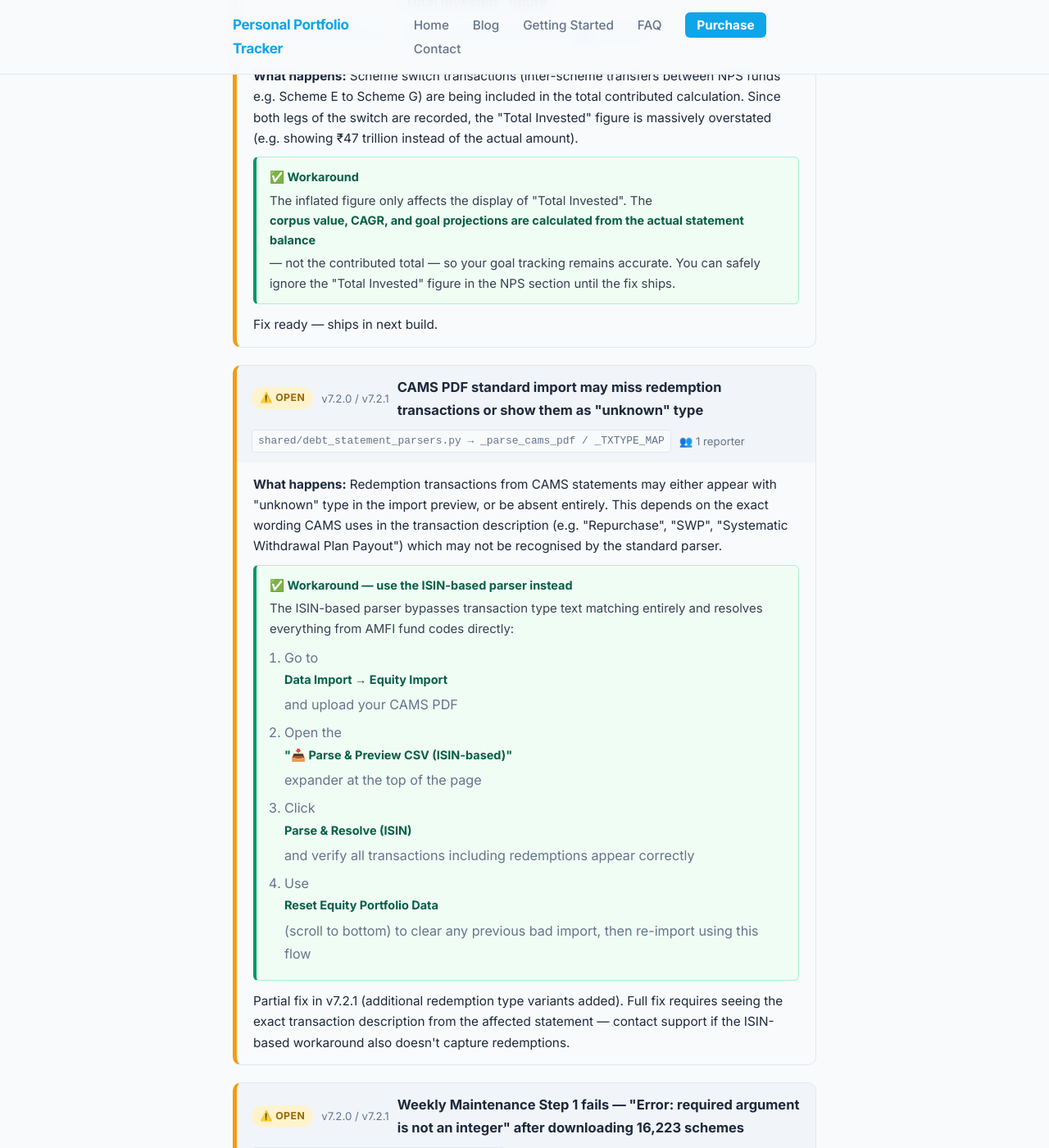
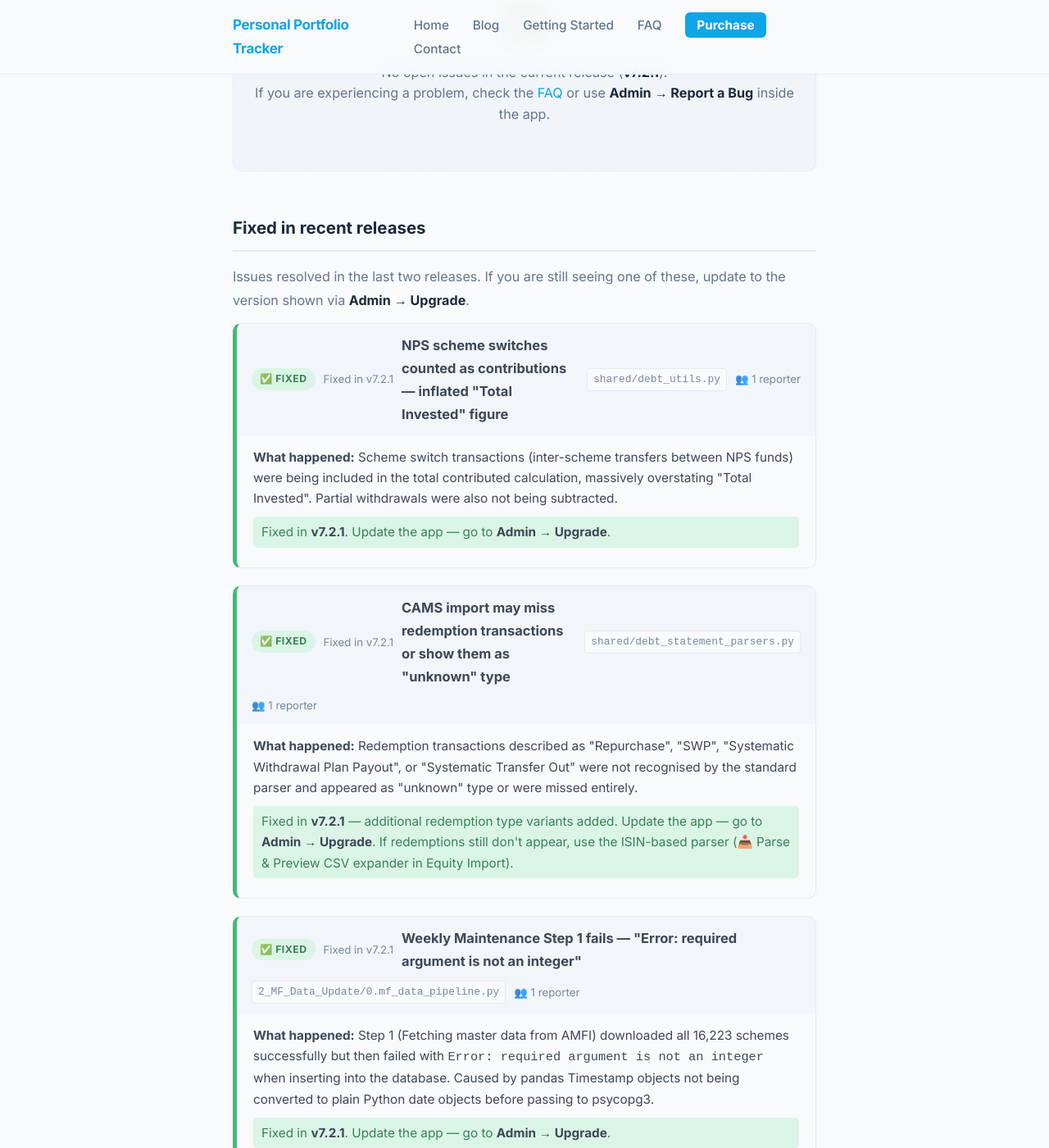
Before and after one commit to srikrishna2024/portfolio-tracker-blog, a Jekyll site: the page built from known-issues/index.html, in a window 1280 px wide and 1400 px high, scrolled down 745 px. Shown: the whole window at 82% size. Built offline with Jekyll 4.4.1, drawn with Linux system fonts in a browser that asks for light colours; some of the changed text lies outside the part shown.

Commit message:
known issues: all v7.2.1 issues moved to Fixed — no open issues

```diff
--- a/known-issues/index.html
+++ b/known-issues/index.html
@@ -18,63 +18,57 @@ title: Known Issues & Workarounds
   <div class="content-section">
     <h2>Open issues</h2>
 
-    <div class="ki-issue ki-noncritical">
+    <div class="ki-empty">
+      <span class="ki-empty-icon">✅</span>
+      <p>No open issues in the current release (<strong>v7.2.1</strong>).<br>
+      If you are experiencing a problem, check the <a href="{{ '/faq/' | relative_url }}">FAQ</a>
+      or use <strong>Admin → Report a Bug</strong> inside the app.</p>
+    </div>
+  </div>
+
+  <div class="content-section">
+    <h2>Fixed in recent releases</h2>
+    <p>Issues resolved in the last two releases. If you are still seeing one of these, update to the version shown via <strong>Admin → Upgrade</strong>.</p>
+
+    <div class="ki-issue ki-fixed">
       <div class="ki-header">
-        <span class="ki-badge ki-badge-noncritical">⚠️ Open</span>
-        <span class="ki-version">v7.2.0 / v7.2.1</span>
+        <span class="ki-badge ki-badge-fixed">✅ Fixed</span>
+        <span class="ki-version">Fixed in v7.2.1</span>
         <h3 class="ki-title">NPS scheme switches counted as contributions — inflated "Total Invested" figure</h3>
-        <span class="ki-page">shared/debt_utils.py → get_nps_total_contributed</span>
+        <span class="ki-page">shared/debt_utils.py</span>
         <span class="ki-version">👥 1 reporter</span>
       </div>
       <div class="ki-body">
-        <p><strong>What happens:</strong> Scheme switch transactions (inter-scheme transfers between NPS funds e.g. Scheme E to Scheme G) are being included in the total contributed calculation. Since both legs of the switch are recorded, the "Total Invested" figure is massively overstated (e.g. showing ₹47 trillion instead of the actual amount).</p>
-        <div class="ki-workaround">
-          <strong>✅ Workaround</strong>
-          <p>The inflated figure only affects the display of "Total Invested". The <strong>corpus value, CAGR, and goal projections are calculated from the actual statement balance</strong> — not the contributed total — so your goal tracking remains accurate. You can safely ignore the "Total Invested" figure in the NPS section until the fix ships.</p>
-        </div>
-        <p class="ki-eta">Fix ready — ships in next build.</p>
+        <p><strong>What happened:</strong> Scheme switch transactions (inter-scheme transfers between NPS funds) were being included in the total contributed calculation, massively overstating "Total Invested". Partial withdrawals were also not being subtracted.</p>
+        <p class="ki-fixed-note">Fixed in <strong>v7.2.1</strong>. Update the app — go to <strong>Admin → Upgrade</strong>.</p>
       </div>
     </div>
 
-    <div class="ki-issue ki-noncritical">
+    <div class="ki-issue ki-fixed">
       <div class="ki-header">
-        <span class="ki-badge ki-badge-noncritical">⚠️ Open</span>
-        <span class="ki-version">v7.2.0 / v7.2.1</span>
-        <h3 class="ki-title">CAMS PDF standard import may miss redemption transactions or show them as "unknown" type</h3>
-        <span class="ki-page">shared/debt_statement_parsers.py → _parse_cams_pdf / _TXTYPE_MAP</span>
+        <span class="ki-badge ki-badge-fixed">✅ Fixed</span>
+        <span class="ki-version">Fixed in v7.2.1</span>
+        <h3 class="ki-title">CAMS import may miss redemption transactions or show them as "unknown" type</h3>
+        <span class="ki-page">shared/debt_statement_parsers.py</span>
         <span class="ki-version">👥 1 reporter</span>
       </div>
       <div class="ki-body">
-        <p><strong>What happens:</strong> Redemption transactions from CAMS statements may either appear with "unknown" type in the import preview, or be absent entirely. This depends on the exact wording CAMS uses in the transaction description (e.g. "Repurchase", "SWP", "Systematic Withdrawal Plan Payout") which may not be recognised by the standard parser.</p>
-        <div class="ki-workaround">
-          <strong>✅ Workaround — use the ISIN-based parser instead</strong>
-          <p>The ISIN-based parser bypasses transaction type text matching entirely and resolves everything from AMFI fund codes directly:</p>
-          <ol style="font-size:0.88rem;color:#374151;margin:8px 0 0;padding-left:18px;line-height:1.9;">
-            <li>Go to <strong>Data Import → Equity Import</strong> and upload your CAMS PDF</li>
-            <li>Open the <strong>"📥 Parse &amp; Preview CSV (ISIN-based)"</strong> expander at the top of the page</li>
-            <li>Click <strong>Parse &amp; Resolve (ISIN)</strong> and verify all transactions including redemptions appear correctly</li>
-            <li>Use <strong>Reset Equity Portfolio Data</strong> (scroll to bottom) to clear any previous bad import, then re-import using this flow</li>
-          </ol>
-        </div>
-        <p class="ki-eta">Partial fix in v7.2.1 (additional redemption type variants added). Full fix requires seeing the exact transaction description from the affected statement — contact support if the ISIN-based workaround also doesn't capture redemptions.</p>
+        <p><strong>What happened:</strong> Redemption transactions described as "Repurchase", "SWP", "Systematic Withdrawal Plan Payout", or "Systematic Transfer Out" were not recognised by the standard parser and appeared as "unknown" type or were missed entirely.</p>
+        <p class="ki-fixed-note">Fixed in <strong>v7.2.1</strong> — additional redemption type variants added. Update the app — go to <strong>Admin → Upgrade</strong>. If redemptions still don't appear, use the ISIN-based parser (📥 Parse &amp; Preview CSV expander in Equity Import).</p>
       </div>
     </div>
 
-    <div class="ki-issue ki-noncritical">
+    <div class="ki-issue ki-fixed">
       <div class="ki-header">
-        <span class="ki-badge ki-badge-noncritical">⚠️ Open</span>
-        <span class="ki-version">v7.2.0 / v7.2.1</span>
-        <h3 class="ki-title">Weekly Maintenance Step 1 fails — "Error: required argument is not an integer" after downloading 16,223 schemes</h3>
+        <span class="ki-badge ki-badge-fixed">✅ Fixed</span>
+        <span class="ki-version">Fixed in v7.2.1</span>
+        <h3 class="ki-title">Weekly Maintenance Step 1 fails — "Error: required argument is not an integer"</h3>
         <span class="ki-page">2_MF_Data_Update/0.mf_data_pipeline.py</span>
         <span class="ki-version">👥 1 reporter</span>
       </div>
       <div class="ki-body">
-        <p><strong>What happens:</strong> Step 1 (Fetching master data from AMFI) downloads all 16,223 schemes successfully but then fails with <code>Error: required argument is not an integer</code> when inserting into the database. Caused by pandas Timestamp objects not being converted to plain Python date objects before passing to psycopg3.</p>
-        <div class="ki-workaround">
-          <strong>✅ Workaround</strong>
-          <p>Use the backup files instead of Weekly Maintenance to load fund data — go to <strong>Admin Tools → Backup → Restore</strong> and load <code>fund_master_data.dump</code> and <code>nav_history.dump</code> using "Load fund prices from a backup". This is faster (2 min) and avoids this issue entirely.</p>
-        </div>
-        <p class="ki-eta">Fix available as a hotfix — replace <code>2_MF_Data_Update/0.mf_data_pipeline.py</code> with the latest version (available on request). Ships in next release.</p>
+        <p><strong>What happened:</strong> Step 1 (Fetching master data from AMFI) downloaded all 16,223 schemes successfully but then failed with <code>Error: required argument is not an integer</code> when inserting into the database. Caused by pandas Timestamp objects not being converted to plain Python date objects before passing to psycopg3.</p>
+        <p class="ki-fixed-note">Fixed in <strong>v7.2.1</strong>. Update the app — go to <strong>Admin → Upgrade</strong>.</p>
       </div>
     </div>
 
```
